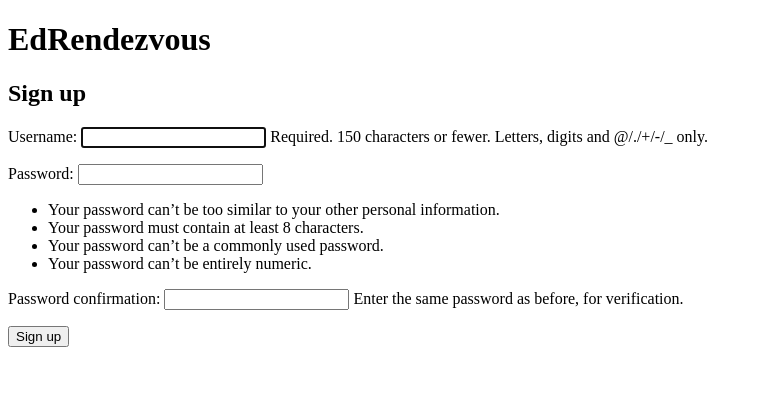
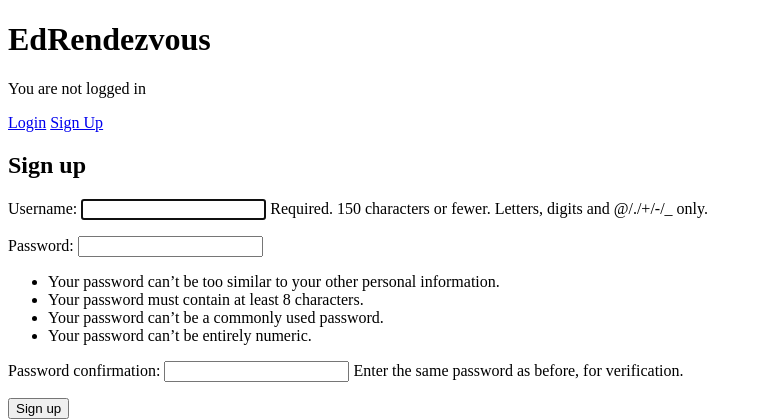
Before and after one commit to silkyar/ed_rendezvous, a Django app: page /accounts/signup/ in a window 1280 px wide. Shown: the top 420 px of the page, without its empty margins (0-762 px from the left). Run offline with Django 3.2, Linux system fonts and the light colour scheme.

Commit message:
Add register button and move login/logout to base.html

```diff
--- a/templates/base.html
+++ b/templates/base.html
@@ -10,6 +10,14 @@
 <body>
   <main>
     <h1> EdRendezvous </h1>
+    {% if user.is_authenticated %}
+      Hi {{ user.username }}!
+      <p><a href="{% url 'logout' %}">Logout</a></p>
+    {% else %}
+      <p>You are not logged in</p>
+      <a href="{% url 'login' %}">Login</a>
+      <a href="{% url 'signup' %}">Sign Up</a>
+    {% endif %}
     {% block content %}
     {% endblock %}
   </main>
```
Also changed, not shown: templates/home.html (+0 -8 lines).
